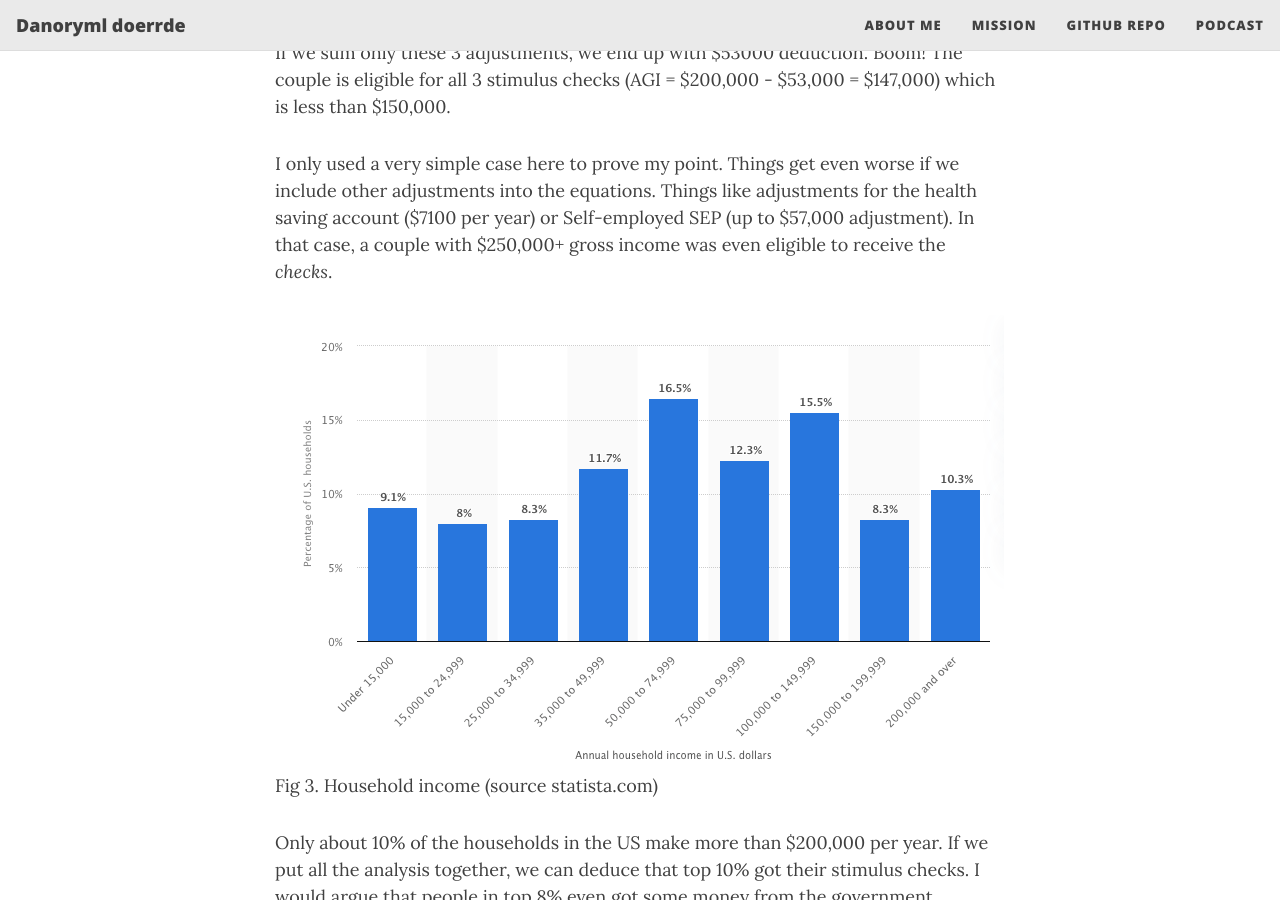
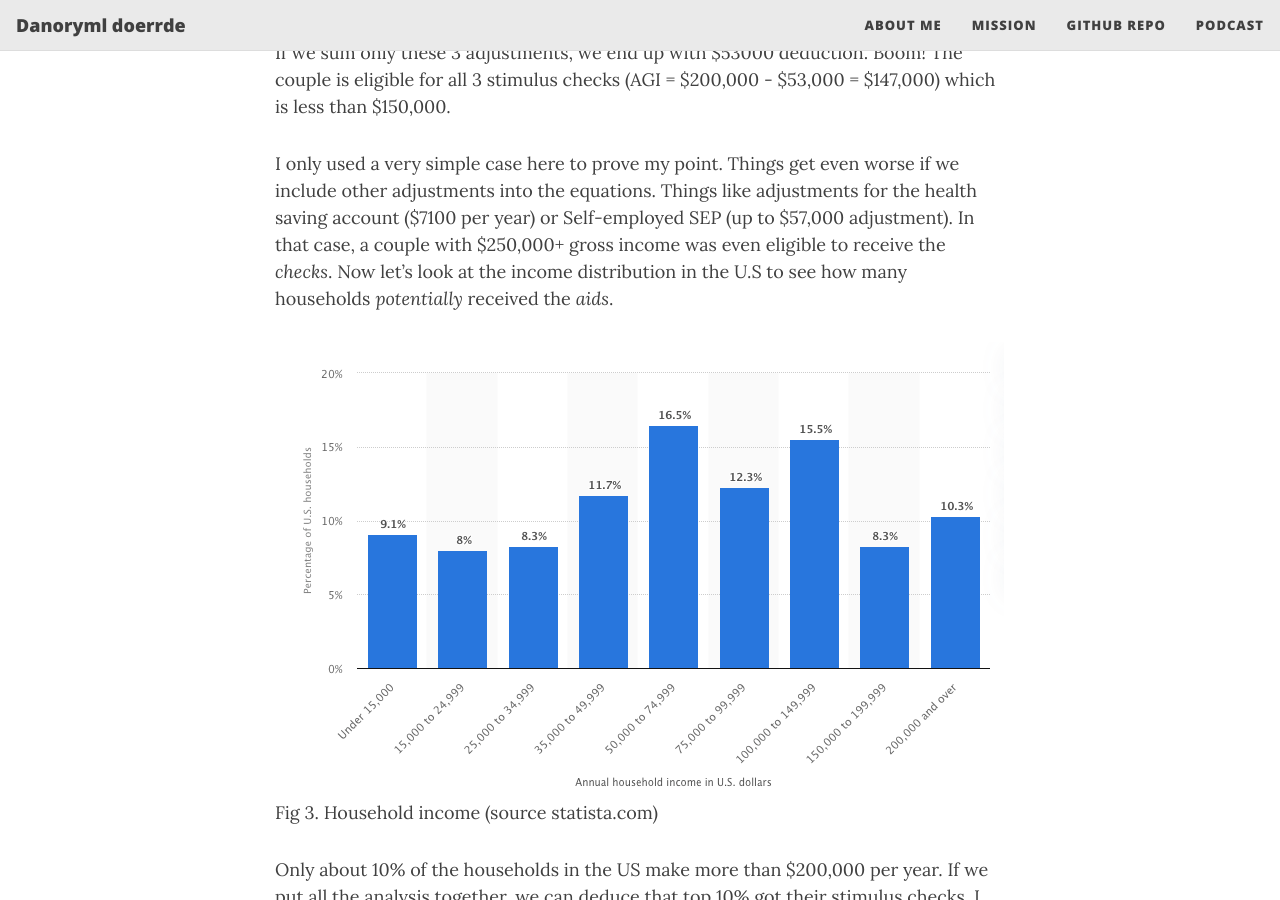
Before and after one commit to aissaei/randomlyordered.github.io, a Jekyll site: the page built from _posts/2021-03-19-Top-10-received-their-1400-stimulus-checks-how-about-you.md, in a window 1280 px wide and 900 px high, scrolled down 3127 px. Built offline with Jekyll 4.4.1, drawn with Linux system fonts in a browser that asks for light colours; nearby versions of some CDN libraries; comment, search, counter and statistics services are not loaded.

Commit message:
new post - stimulus check

```diff
--- a/_posts/2021-03-19-Top-10-received-their-1400-stimulus-checks-how-about-you.md
+++ b/_posts/2021-03-19-Top-10-received-their-1400-stimulus-checks-how-about-you.md
@@ -45,7 +45,7 @@ Let's also assume each person has a student loan that follows average student lo
 
 If we sum only these 3 adjustments, we end up with $53000 deduction. Boom! The couple is eligible for all 3 stimulus checks (AGI = $200,000 - $53,000 = $147,000) which is less than $150,000.
 
-I only used a very simple case here to prove my point. Things get even worse if we include other adjustments into the equations. Things like adjustments for the health saving account ($7100 per year) or Self-employed SEP (up to $57,000 adjustment). In that case, a couple with $250,000+ gross income was even eligible to receive the *checks*.
+I only used a very simple case here to prove my point. Things get even worse if we include other adjustments into the equations. Things like adjustments for the health saving account ($7100 per year) or Self-employed SEP (up to $57,000 adjustment). In that case, a couple with $250,000+ gross income was even eligible to receive the *checks*. Now let's look at the income distribution in the U.S to see how many households *potentially* received the *aids*.
 
 {% include image.html url="/assets/img/income-distribution.png" description="Fig 3. Household income (source statista.com)" %}
 
```
